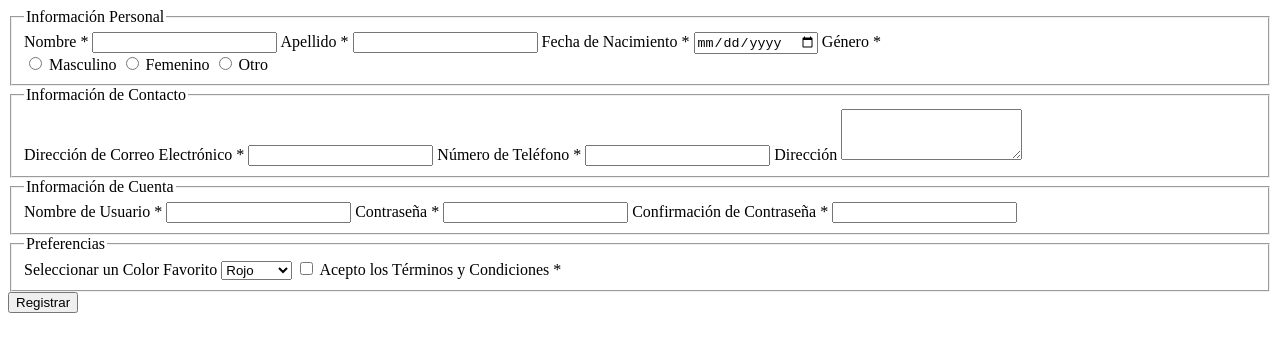
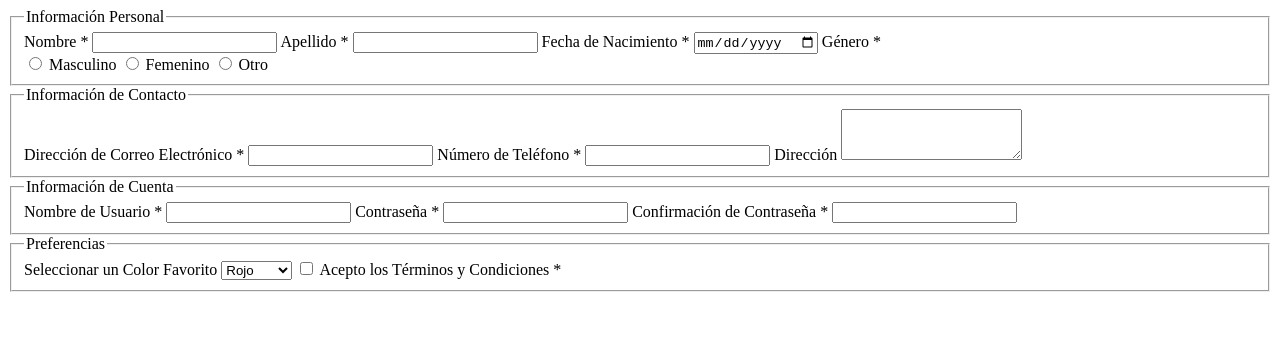
Before and after one commit to alfonsoJavier17/APPWEB_2-A_SMR, a plain HTML site: page HTML/Ejercicios/Actividad 4/actividad.html in a window 1280 px wide. Drawn offline with Linux system fonts and the light colour scheme.

Commit message:
actividades de html

```diff
--- a/HTML/Ejercicios/Actividad 4/actividad.html
+++ b/HTML/Ejercicios/Actividad 4/actividad.html
@@ -7,7 +7,6 @@
 </head>
 <body>
     <form action="/submit" method="post">
-        <!-- Información Personal -->
         <fieldset>
             <legend>Información Personal</legend>
 
@@ -30,8 +29,6 @@
             <input type="radio" id="otro" name="genero" value="Otro" required>
             <label for="otro">Otro</label>
         </fieldset>
-
-        <!-- Información de Contacto -->
         <fieldset>
             <legend>Información de Contacto</legend>
 
@@ -44,8 +41,6 @@
             <label for="direccion">Dirección</label>
             <textarea id="direccion" name="direccion" rows="3"></textarea>
         </fieldset>
-
-        <!-- Información de Cuenta -->
         <fieldset>
             <legend>Información de Cuenta</legend>
 
@@ -58,8 +53,6 @@
             <label for="confirmar-contrasena">Confirmación de Contraseña <span>*</span></label>
             <input type="password" id="confirmar-contrasena" name="confirmar-contrasena" required>
         </fieldset>
-
-        <!-- Preferencias -->
         <fieldset>
             <legend>Preferencias</legend>
 
@@ -74,9 +67,6 @@
             <input type="checkbox" id="terminos" name="terminos" required>
             <label for="terminos">Acepto los Términos y Condiciones <span>*</span></label>
         </fieldset>
-
-        <!-- Botón de envío -->
-        <button type="submit">Registrar</button>
     </form>
 </body>
 </html>
```
